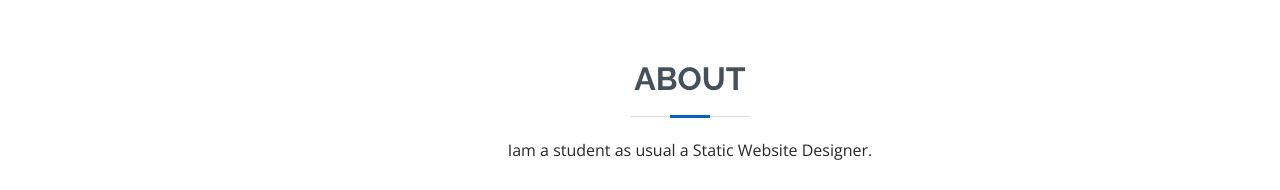
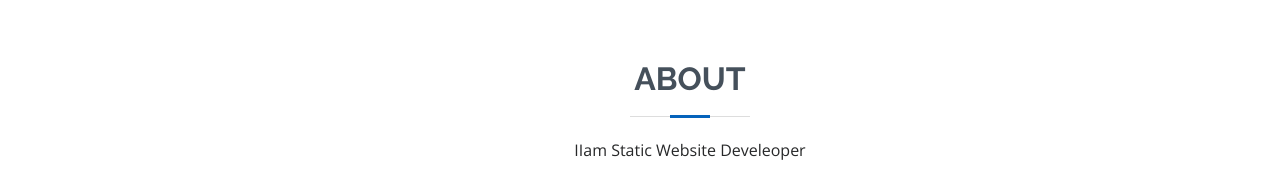
Before and after one commit to Mhdafnan/My-Profile, a plain HTML site: page index.html in a window 1280 px wide. Shown: the part 800-990 px from the top of the page. Drawn offline with nearby package versions, Linux system fonts and the light colour scheme.

Commit message:
Update index.html

```diff
--- a/index.html
+++ b/index.html
@@ -81,7 +81,7 @@
 
         <div class="section-title">
           <h2>About</h2>
-          <p>Iam a student as usual a Static Website Designer.</p>
+          <p>IIam Static Website Develeoper</p>
         </div>
 
         <div class="row">
```
